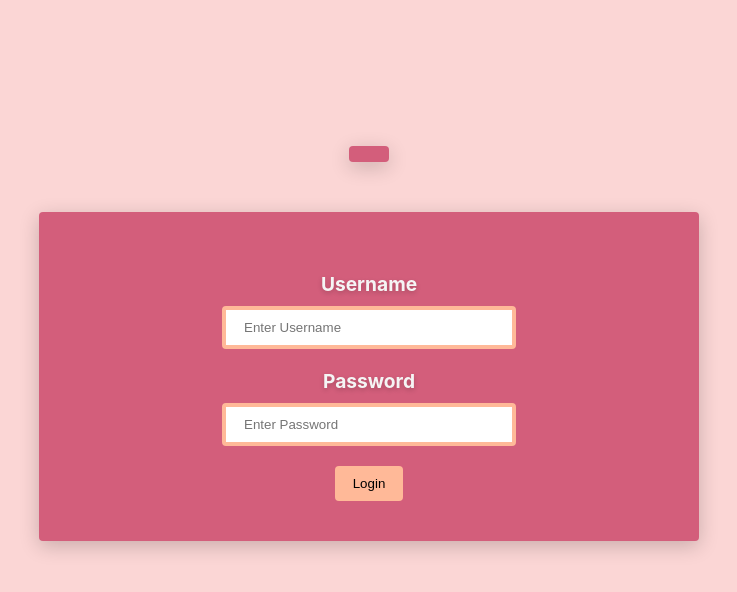
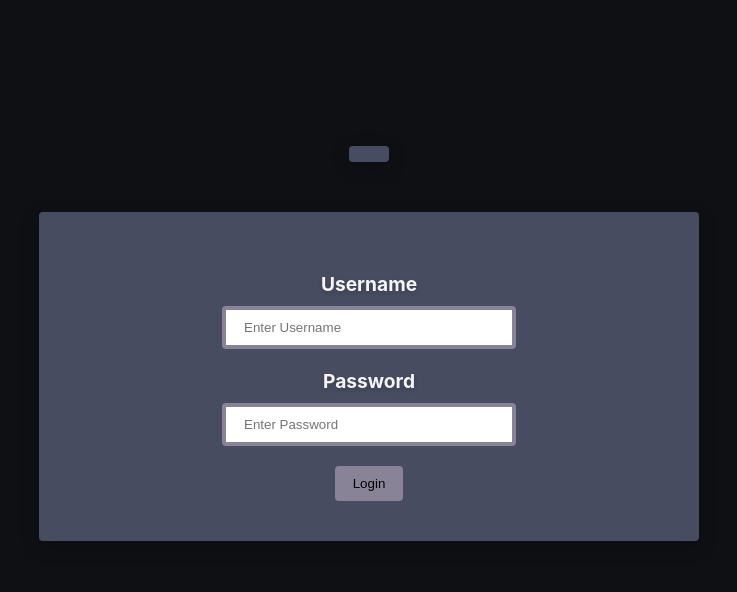
Before and after one commit to jaredami/to-do-list, a React (Create React App) app: page / in a window 1280 px wide. Shown: the top 592 px of the page, without its empty margins (271-1008 px from the left). Built offline with nearby package versions, Linux system fonts and the light colour scheme; some icons are missing.

Commit message:
passing color theme using themeProvider

```diff
--- a/src/App.js
+++ b/src/App.js
@@ -1,5 +1,5 @@
 import React, { Component } from "react";
-import styled from "styled-components";
+import styled, { ThemeProvider } from "styled-components";
 
 import Login from "./containers/Login";
 import ToDos from "./containers/ToDos";
@@ -15,7 +15,7 @@ const StyledApp = styled.div`
   padding: 100px;
   color: #f5f5f5;
   text-shadow: 0px 2px 5px rgba(0, 0, 0, 0.2);
-  background-color: #fbd6d5;
+  background-color: ${props => props.theme.main};
   div:first-child {
     text-align: center;
     margin: 40px auto;
@@ -31,16 +31,39 @@ const NightModeButton = styled.button`
   box-shadow: 0px 5px 20px rgba(0, 0, 0, 0.2);
   font-size: 50px;
   color: white;
-  background-color: #d35e7b;
+  background-color: ${props => props.theme.secondary};
   &:hover {
     cursor: pointer;
     filter: brightness(110%);
   }
 `;
 
+// const DarkModeToggler = styled.div`
+//   height: 50px;
+//   width: 50px;
+//   background-color: black;
+// `;
+const theme = {
+  // main: "#fbd6d5",
+  // secondary: "#d35e7b",
+  // secondaryDark: "#8e4154",
+  // accent: "#ffb998"
+
+  // main: "#474c60",
+  // secondary: "#1D1F27",
+  // secondaryDark: "#0f1014",
+  // accent: "#898397"
+
+  main: "#0f1014",
+  secondary: "#474c60",
+  secondaryDark: "#1D1F27",
+  accent: "#898397"
+};
+
 class App extends Component {
   render() {
     return (
+      <ThemeProvider theme={theme}>
         <StyledApp>
           <div>
             <NightModeButton>
@@ -50,6 +73,12 @@ class App extends Component {
                 data-inline="false"
               />
             </NightModeButton>
+            {/* <DarkModeToggler>
+            <label>
+              <input type="checkbox" checked />
+              <span />
+            </label>
+          </DarkModeToggler> */}
           </div>
 
           {!this.props.loggedIn && (
@@ -72,6 +101,7 @@ class App extends Component {
             />
           )}
         </StyledApp>
+      </ThemeProvider>
     );
   }
 }
--- a/src/components/FormContainer.js
+++ b/src/components/FormContainer.js
@@ -6,5 +6,5 @@ export default styled.div`
   padding: 40px 80px;
   border-radius: 4px;
   box-shadow: 0px 5px 20px rgba(0, 0, 0, 0.2);
-  background-color: #d35e7b;
+  background-color: ${props => props.theme.secondary};
 `;
--- a/src/components/Input.js
+++ b/src/components/Input.js
@@ -6,6 +6,6 @@ export default styled.input`
   float: none;
   margin: 0 auto;
   padding: 10px 18px;
-  border: 4px solid #ffb998;
+  border: 4px solid ${props => props.theme.accent};
   border-radius: 4px;
 `;
--- a/src/components/StyledList.js
+++ b/src/components/StyledList.js
@@ -12,7 +12,7 @@ export default styled.ul`
   }
   /* List item (checkbox + list text + delete button) */
   li div:first-child {
-    background-color: #8e4154;
+    background-color: ${props => props.theme.secondaryDark};
     /* padding: 10px; */
     padding: 0px 10px;
     border-radius: 4px;
@@ -54,12 +54,12 @@ export default styled.ul`
 
     /* On mouse-over, add a grey background color */
     label:hover input ~ span {
-      background-color: #ccc;
+      background-color: ${props => props.theme.accent};
     }
 
     /* When the checkbox is checked, add an organge background */
     label input:checked ~ span {
-      background-color: #ffb998;
+      background-color: ${props => props.theme.accent};
     }
 
     /* Create and style the checkmark/indicator (hidden when not checked) */
@@ -100,12 +100,11 @@ export default styled.ul`
       margin-right: 0px;
       height: 25px;
       width: 25px;
-      background-color: #ffb998;
+      background-color: ${props => props.theme.accent};
       border: none;
       border-radius: 4px;
-      /* margin-top: 3px; */
       font-weight: 600;
-      color: #ce5e7b;
+      color: ${props => props.theme.secondary};
       text-align: center;
       justify-self: center;
       transition: background-color 300ms;
@@ -130,7 +129,7 @@ export default styled.ul`
     height: 25px;
     border: none;
     border-radius: 4px;
-    background-color: #8e4154;
+    background-color: ${props => props.theme.secondaryDark};
     color: #f5f5f5;
     &:hover {
       cursor: pointer;
--- a/src/components/SubmitButton.js
+++ b/src/components/SubmitButton.js
@@ -4,7 +4,7 @@ export default styled.button`
   display: block;
   margin: 20px auto 0;
   padding: 10px 18px;
-  background-color: #ffb998;
+  background-color: ${props => props.theme.accent};
   border: none;
   border-radius: 4px;
   &:hover {
```
Also changed, not shown: src/components/DarkModeToggler.js (added, +7 -0 lines). Lines whose indentation alone changed are shown as unchanged.
